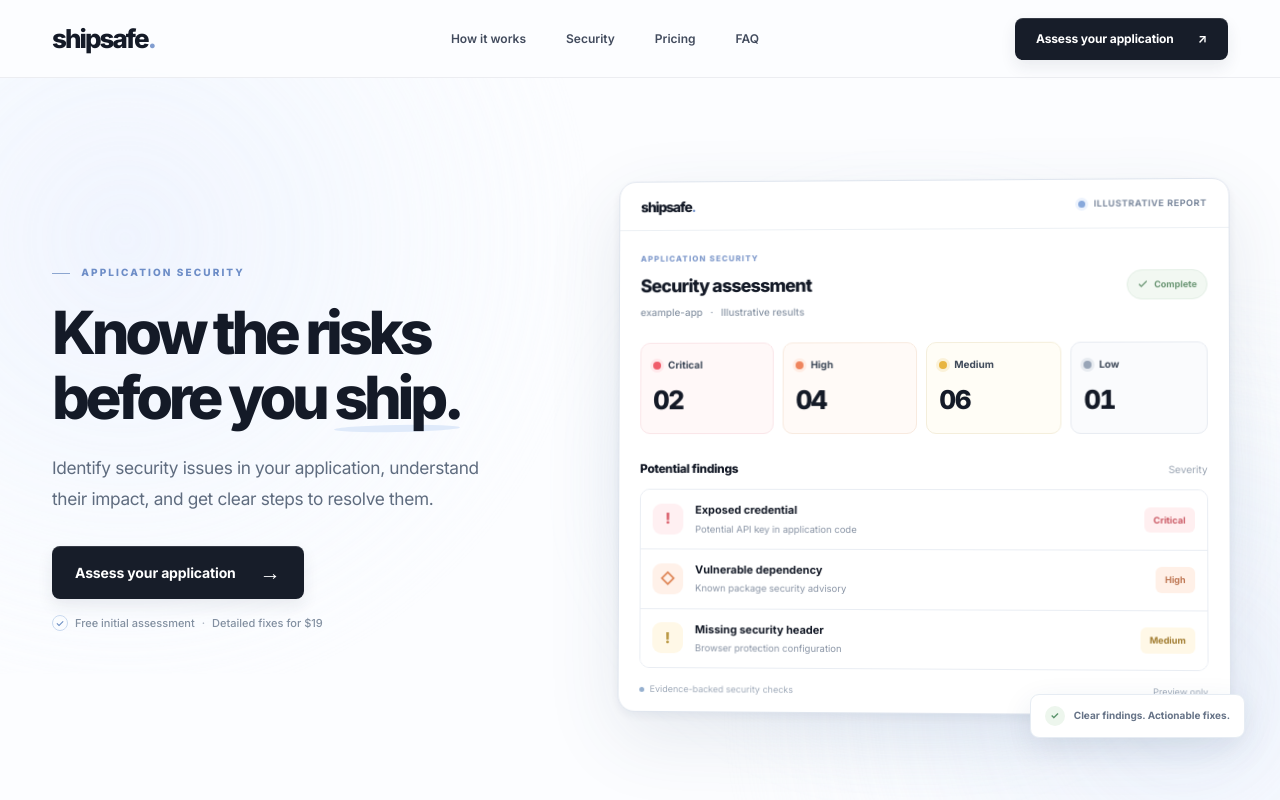
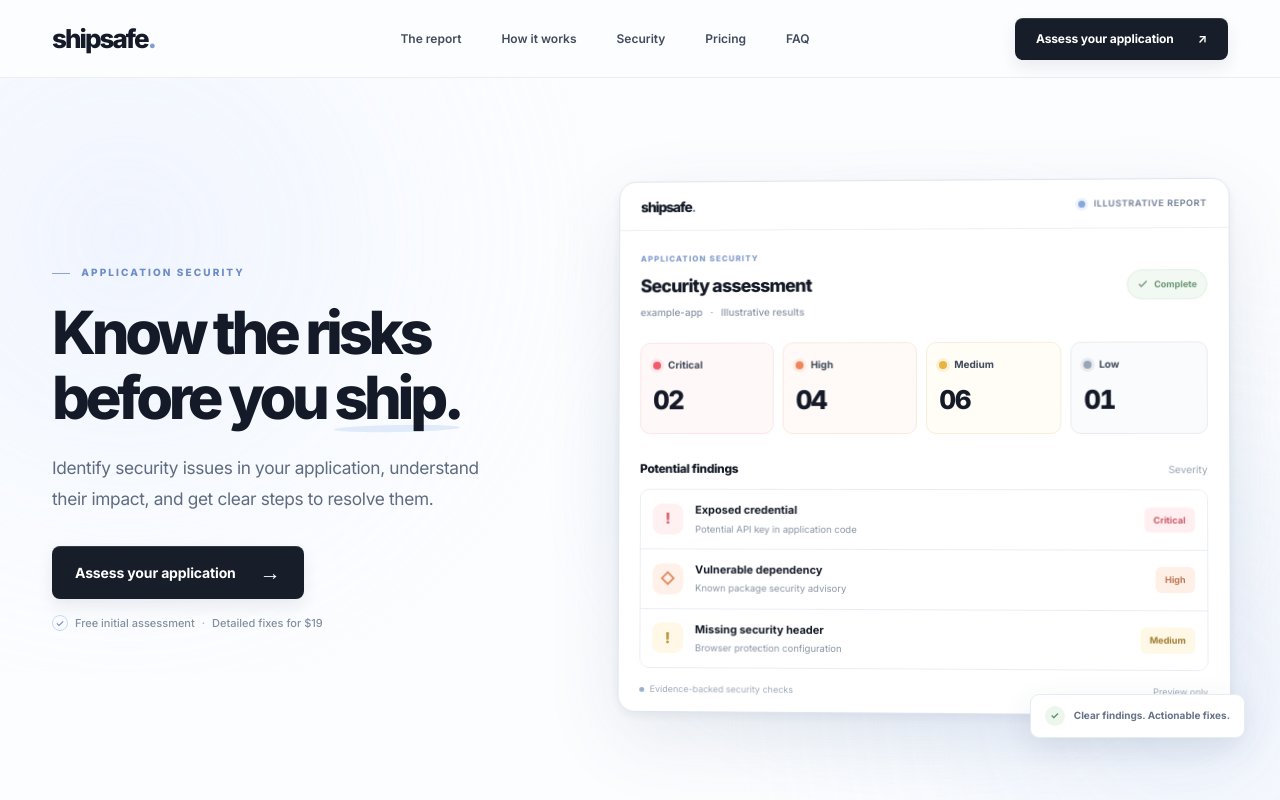
Before and after one commit to helloskyorigin/Safe-sure, a Next.js app: page / in a window 1280 px wide. Shown: the top 800 px of the page. Built offline with nearby package versions, Linux system fonts and the light colour scheme.

Commit message:
feat: integrate enhanced experience and navigation

```diff
--- a/components/Header.tsx
+++ b/components/Header.tsx
@@ -76,6 +76,7 @@ export default function Header({ onOpenAssessment }: HeaderProps) {
             shipsafe<span>.</span>
           </a>
           <nav className="desktop-nav" aria-label="Main navigation">
+            <a href="#product">The report</a>
             <a href="#how">How it works</a>
             <a href="#security">Security</a>
             <a href="#pricing">Pricing</a>
@@ -110,6 +111,7 @@ export default function Header({ onOpenAssessment }: HeaderProps) {
           inert={!isMenuOpen}
           style={isMenuOpen ? { display: "flex" } : undefined}
         >
+          <a href="#product" onClick={closeMenu}>The report</a>
           <a href="#how" onClick={closeMenu}>
             How it works
           </a>
```
